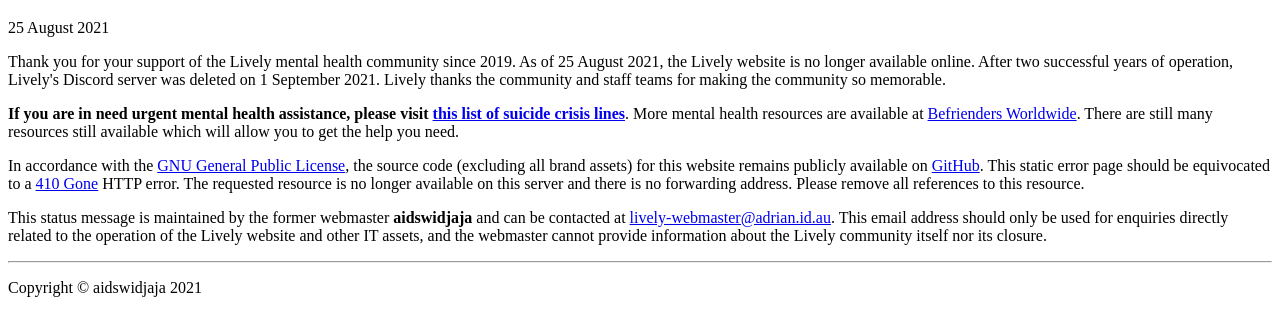
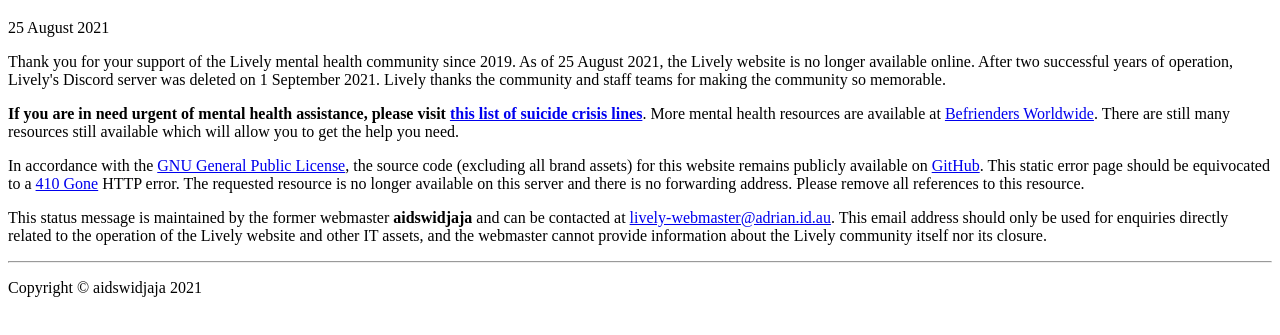
Before and after one commit to tetsudai/Lively-410, a plain HTML site: page 404.html in a window 1280 px wide. Shown: the part 61-396 px from the top of the page. Drawn offline with Linux system fonts and the light colour scheme.

Commit message:
Update 404.html

```diff
--- a/404.html
+++ b/404.html
@@ -24,7 +24,7 @@
 <h1>Thank You</h1>
 <p>25 August 2021</p>
   <p>Thank you for your support of the Lively mental health community since 2019. As of 25 August 2021, the Lively website is no longer available online. After two successful years of operation, Lively's Discord server was deleted on 1 September 2021. Lively thanks the community and staff teams for making the community so memorable.</p>
-  <p><strong>If you are in need urgent mental health assistance, please visit <a href="https://en.wikipedia.org/wiki/List_of_suicide_crisis_lines">this list of suicide crisis lines</a></strong>. More mental health resources are available at <a href="https://www.befrienders.org/">Befrienders Worldwide</a>. There are still many resources still available which will allow you to get the help you need.</p>
+  <p><strong>If you are in need urgent of mental health assistance, please visit <a href="https://en.wikipedia.org/wiki/List_of_suicide_crisis_lines">this list of suicide crisis lines</a></strong>. More mental health resources are available at <a href="https://www.befrienders.org/">Befrienders Worldwide</a>. There are still many resources still available which will allow you to get the help you need.</p>
   <p>In accordance with the <a href="https://www.gnu.org/licenses/gpl-3.0.en.html">GNU General Public License</a>, the source code (excluding all brand assets) for this website remains publicly available on <a href="https://github.com/tetsudai/Lively">GitHub</a>. This static error page should be equivocated to a <a href="https://developer.mozilla.org/en-US/docs/Web/HTTP/Status/410">410 Gone</a> HTTP error. The requested resource is no longer available on this server and there is no forwarding address. Please remove all references to this resource.</p>
   <p>This status message is maintained by the former webmaster <strong>aidswidjaja</strong> and can be contacted at <a href="mailto:lively-webmaster@adrian.id.au">lively-webmaster@adrian.id.au</a>. This email address should only be used for enquiries directly related to the operation of the Lively website and other IT assets, and the webmaster cannot provide information about the Lively community itself nor its closure.</p>
   <hr>
```
